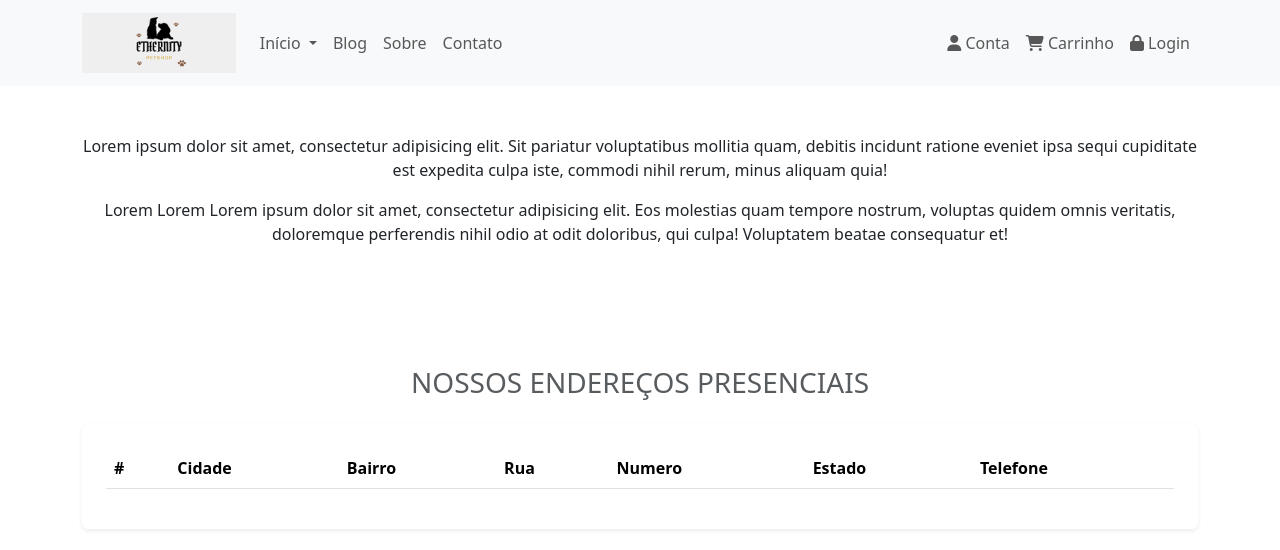
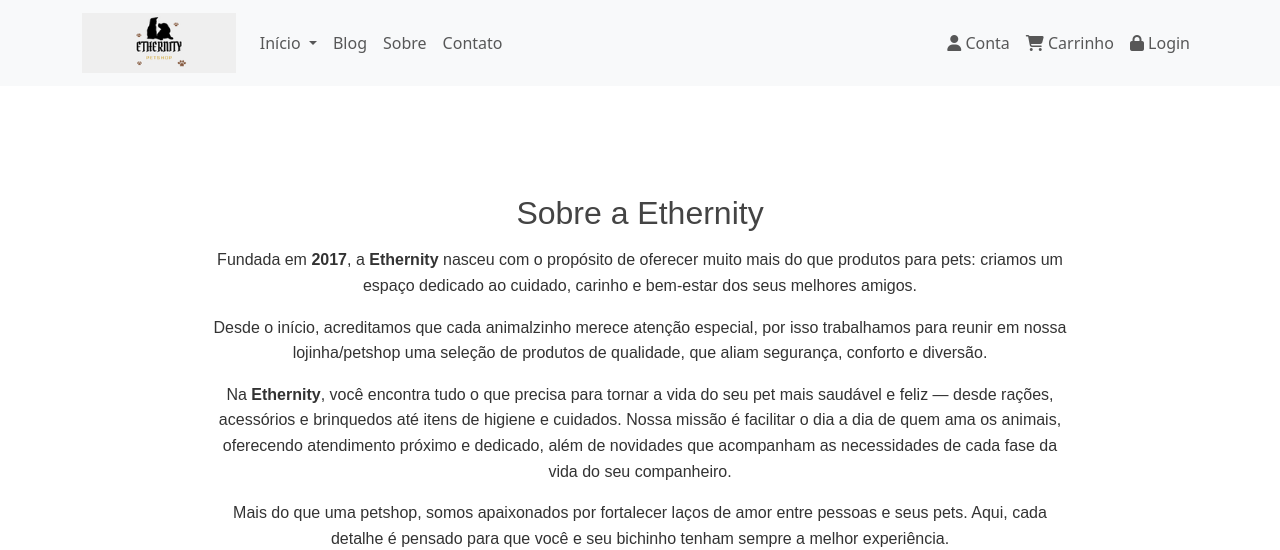
Before and after one commit to jocelinoFG017/tcc-tecnico-em-informatica, a PHP site: page /Listar/sobre.php in a window 1280 px wide. Shown: the top 550 px of the page. Run offline with PHP 8.4, Linux system fonts and the light colour scheme; data comes from the database, SQL or seed files in the repository; data that the repository does not hold is empty; some libraries are stand-ins or nearby versions.

Commit message:
feat: create sobreTexto.php for about section and update sobre.php to include it

```diff
--- a/src/Listar/sobre.php
+++ b/src/Listar/sobre.php
@@ -19,8 +19,9 @@
            <div class="container">
             <div class="text-center mb-4">
 
-            <p> Lorem ipsum dolor sit amet, consectetur adipisicing elit. Sit pariatur voluptatibus mollitia quam, debitis incidunt ratione eveniet ipsa sequi cupiditate est expedita culpa iste, commodi nihil rerum, minus aliquam quia!</p>
-            <p> Lorem Lorem Lorem ipsum dolor sit amet, consectetur adipisicing elit. Eos molestias quam tempore nostrum, voluptas quidem omnis veritatis, doloremque perferendis nihil odio at odit doloribus, qui culpa! Voluptatem beatae consequatur et! </p>
+            <?php
+                include("sobreTexto.php");
+            ?>
             </div>
             </div>
 </section>
@@ -35,11 +36,7 @@
                 <?php include("tabelaEndereco.php"); ?>
             </div>
 
-            <div class="text-center mt-4">
-                <a href="#">
-                    <img src="../imagens/blog/socials.png" alt="Redes sociais" class="img-fluid" style="max-width:250px;">
-                </a>
-            </div>
+
         </div>
     </section>
 
--- /dev/null
+++ b/src/Listar/sobreTexto.php
@@ -0,0 +1,27 @@
+<section id="sobre" style="max-width: 900px; margin: 40px auto; padding: 20px; font-family: Arial, sans-serif; line-height: 1.6; color: #333;">
+    <h2 style="font-size: 2em; margin-bottom: 15px; text-align: center; color: #444;">Sobre a Ethernity</h2>
+
+    <p>Fundada em <strong>2017</strong>, a <strong>Ethernity</strong> nasceu com o propósito de oferecer muito mais do que produtos para pets: criamos um espaço dedicado ao cuidado, carinho e bem-estar dos seus melhores amigos.</p>
+
+    <p>Desde o início, acreditamos que cada animalzinho merece atenção especial, por isso trabalhamos para reunir em nossa lojinha/petshop uma seleção de produtos de qualidade, que aliam segurança, conforto e diversão.</p>
+
+    <p>Na <strong>Ethernity</strong>, você encontra tudo o que precisa para tornar a vida do seu pet mais saudável e feliz — desde rações, acessórios e brinquedos até itens de higiene e cuidados. Nossa missão é facilitar o dia a dia de quem ama os animais, oferecendo atendimento próximo e dedicado, além de novidades que acompanham as necessidades de cada fase da vida do seu companheiro.</p>
+
+    <p>Mais do que uma petshop, somos apaixonados por fortalecer laços de amor entre pessoas e seus pets. Aqui, cada detalhe é pensado para que você e seu bichinho tenham sempre a melhor experiência.</p>
+
+    <p style="font-weight: bold; text-align: center; margin-top: 20px; font-size: 1.1em;">
+        Seja bem-vindo à família <span style="color: #e67e22;">Ethernity</span> 🐾✨
+    </p>
+</section>
+<section id="mapa" style="max-width: 900px; margin: 40px auto; padding: 20px; font-family: Arial, sans-serif; color: #333;">
+    <h2 style="font-size: 2em; margin-bottom: 15px; text-align: center; color: #444;">Onde Estamos</h2>
+
+    <p style="text-align: center; margin-bottom: 20px;">
+        Nos localizamos em um ponto de fácil acesso, para que você e seu pet possam nos visitar com tranquilidade.
+    </p>
+
+    <div style="width: 100%; height: 400px; border-radius: 12px; overflow: hidden; box-shadow: 0 4px 8px rgba(0,0,0,0.1);">
+        <iframe src="https://www.google.com/maps/embed?pb=!1m18!1m12!1m3!1d3500.7651746141646!2d-55.997334123791354!3d-28.666749075646127!2m3!1f0!2f0!3f0!3m2!1i1024!2i768!4f13.1!3m3!1m2!1s0x9455c7ba7ce643bf%3A0xb7b30effe324da39!2sFederal%20Institute%20Farroupilha%20-%20Campus%20S%C3%A3o%20Borja!5e0!3m2!1sen!2sbr!4v1756386370880!5m2!1sen!2sbr" width="600" height="450" style="border:0;" allowfullscreen="" loading="lazy" referrerpolicy="no-referrer-when-downgrade"></iframe>
+
+    </div>
+</section>
```
